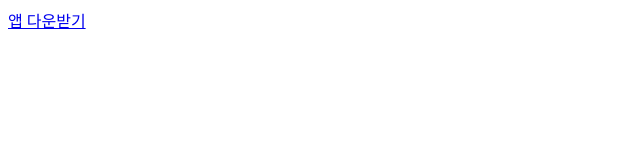
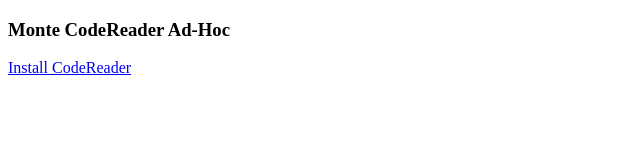
Before and after one commit to mrjo-b/mrjo-b.github.io, a plain HTML site: page codereader.html in a window 1280 px wide. Shown: the whole page, without its empty margins (0-640 px from the left). Drawn offline with Linux system fonts and the light colour scheme.

Commit message:
codereader2.0

```diff
--- a/codereader.html
+++ b/codereader.html
@@ -9,7 +9,8 @@
 </head>
 
 <body>
-	<a href="itms-services://?action=download-manifest&url=https://mrjo-b.github.io/CodeReader/manifest.plist">앱 다운받기</a>
+	<h3>Monte CodeReader Ad-Hoc</h3>
+	<a href="itms-services://?action=download-manifest&url=https://mrjo-b.github.io/CodeReader/manifest.plist">Install CodeReader</a>
 </body>
 
 </html>
```
